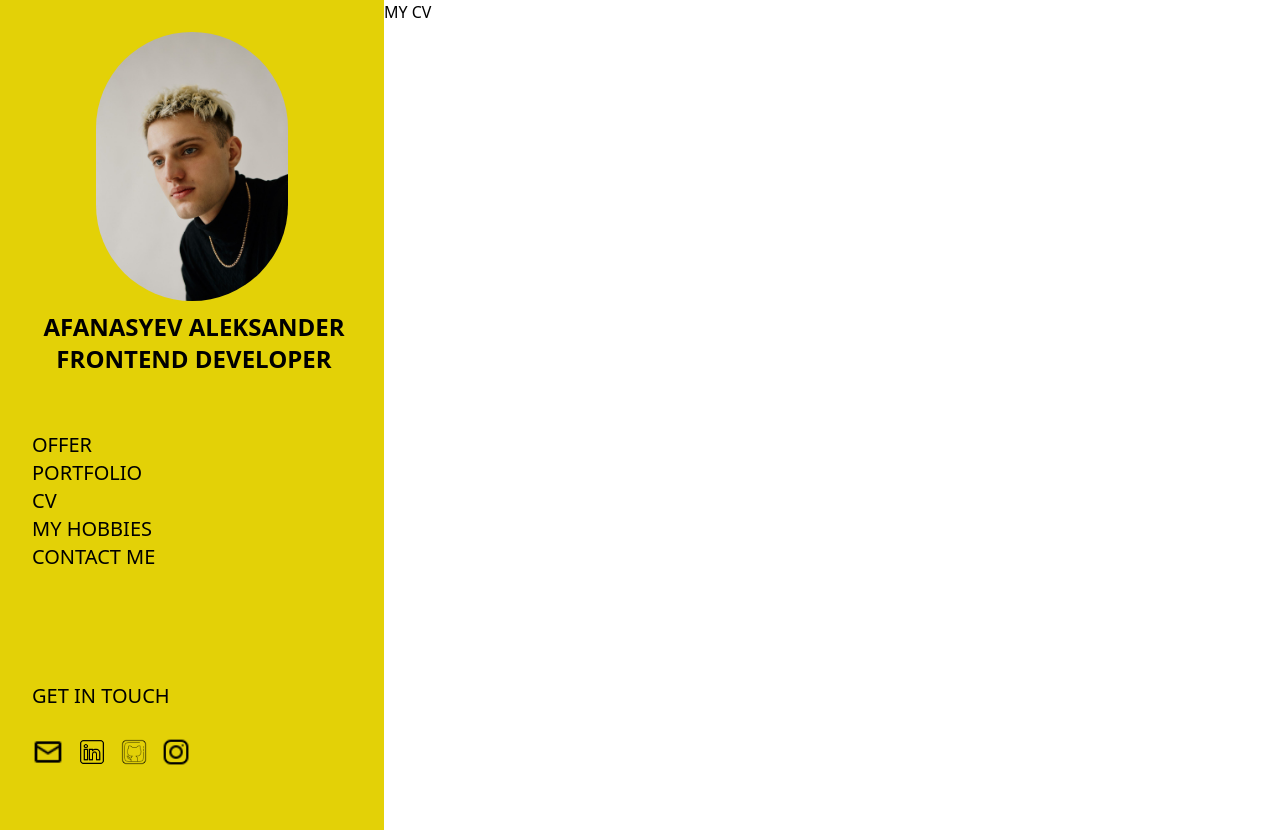
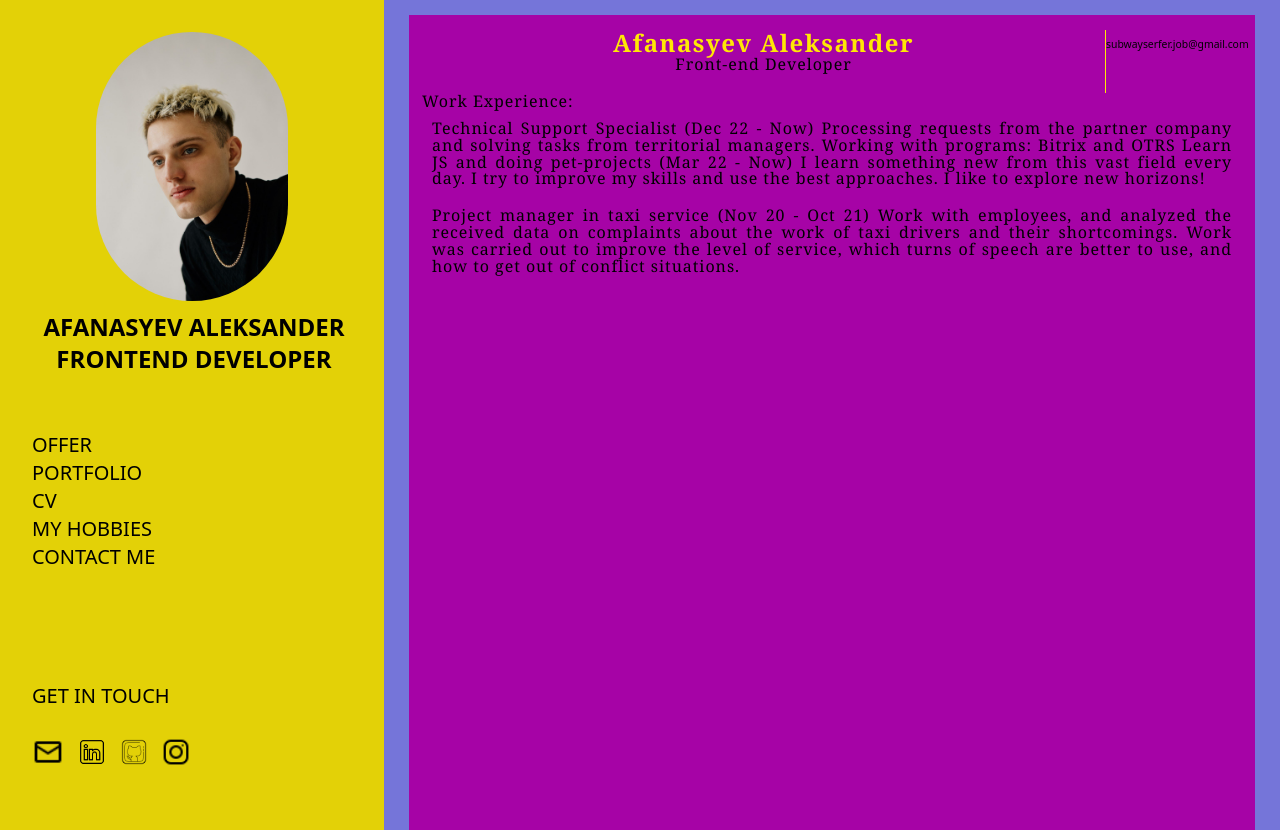
Before and after one commit to SubwaySerfer/myResumeApp, a Vue app: page /#/my_cv in a window 1280 px wide. Built offline with nearby package versions, Linux system fonts and the light colour scheme.

Commit message:
feat: add header and promo sections (Saturday, April 1, 2023 6:05:51 PM)

```diff
--- a/src/views/MyCv.vue
+++ b/src/views/MyCv.vue
@@ -1,5 +1,43 @@
 <template>
-  <h1 class="uppercase">My Cv</h1>
+  <div class="main_cv">
+    <div class="wrapper_cv">
+      <section class="header">
+        <!-- <div class="promo_empty"></div> -->
+        <div class="promo_block">
+          <h1 class="name_h1">Afanasyev Aleksander</h1>
+          <h2 class="name_sublime">Front-end Developer</h2>
+        </div>
+        <div class="promo_contacts">
+          <a
+            href="mailto:subwayserfer.job@gmail.com"
+            class="promo_contacts_link"
+            >subwayserfer.job@gmail.com</a
+          >
+        </div>
+      </section>
+      <section class="experience">
+        <h3>Work Experience:</h3>
+        <ul class="experience_ul">
+          <li class="experience_li">
+            Technical Support Specialist (Dec 22 - Now) Processing requests from
+            the partner company and solving tasks from territorial managers.
+            Working with programs: Bitrix and OTRS Learn JS and doing
+            pet-projects (Mar 22 - Now) I learn something new from this vast
+            field every day. I try to improve my skills and use the best
+            approaches. I like to explore new horizons!
+          </li>
+
+          <li class="experience_li">
+            Project manager in taxi service (Nov 20 - Oct 21) Work with
+            employees, and analyzed the received data on complaints about the
+            work of taxi drivers and their shortcomings. Work was carried out to
+            improve the level of service, which turns of speech are better to
+            use, and how to get out of conflict situations.
+          </li>
+        </ul>
+      </section>
+    </div>
+  </div>
 </template>
 
 <script>
@@ -7,3 +45,68 @@ export default {
   name: 'McvMyCv',
 }
 </script>
+
+<style scoped>
+.name_h1 {
+  color: #ffe804;
+  font: 600 1.5rem/110% Georgia;
+  letter-spacing: 0.06em;
+  text-align: center;
+}
+.name_sublime {
+  font: 400 1rem/105% Georgia;
+  letter-spacing: 0.06em;
+  text-align: center;
+}
+.main_cv {
+  background-color: #7575d9;
+  display: flex;
+  justify-content: center;
+  align-items: center;
+  width: 100%;
+  height: 100%;
+  grid-area: 1 / 4 / end / end;
+  padding: 15px 25px 0;
+}
+.wrapper_cv {
+  background-color: #a603a6;
+  width: 100%;
+  height: 100%;
+  padding: 15px 13px 0;
+}
+.header {
+  display: flex;
+  flex-direction: row;
+  justify-content: flex-end;
+  /* padding: 10px 5px 0; */
+}
+.promo_block {
+  height: auto;
+  width: 100%;
+  padding-bottom: 20px;
+  align-self: center;
+  /* flex: 2 1; */
+}
+.promo_empty {
+  flex: 1 1 20px;
+}
+.promo_contacts {
+  width: 137px;
+  text-align: left;
+  border-left: #ffe804 1px solid;
+}
+.promo_contacts_link {
+  font-size: 0.65rem;
+}
+.experience {
+  text-align: justify;
+  font: 400 1rem/105% Georgia;
+  letter-spacing: 0.06em;
+}
+/* .experience_ul {
+  gap: 10px;
+} */
+.experience_li {
+  padding: 10px;
+}
+</style>
```
